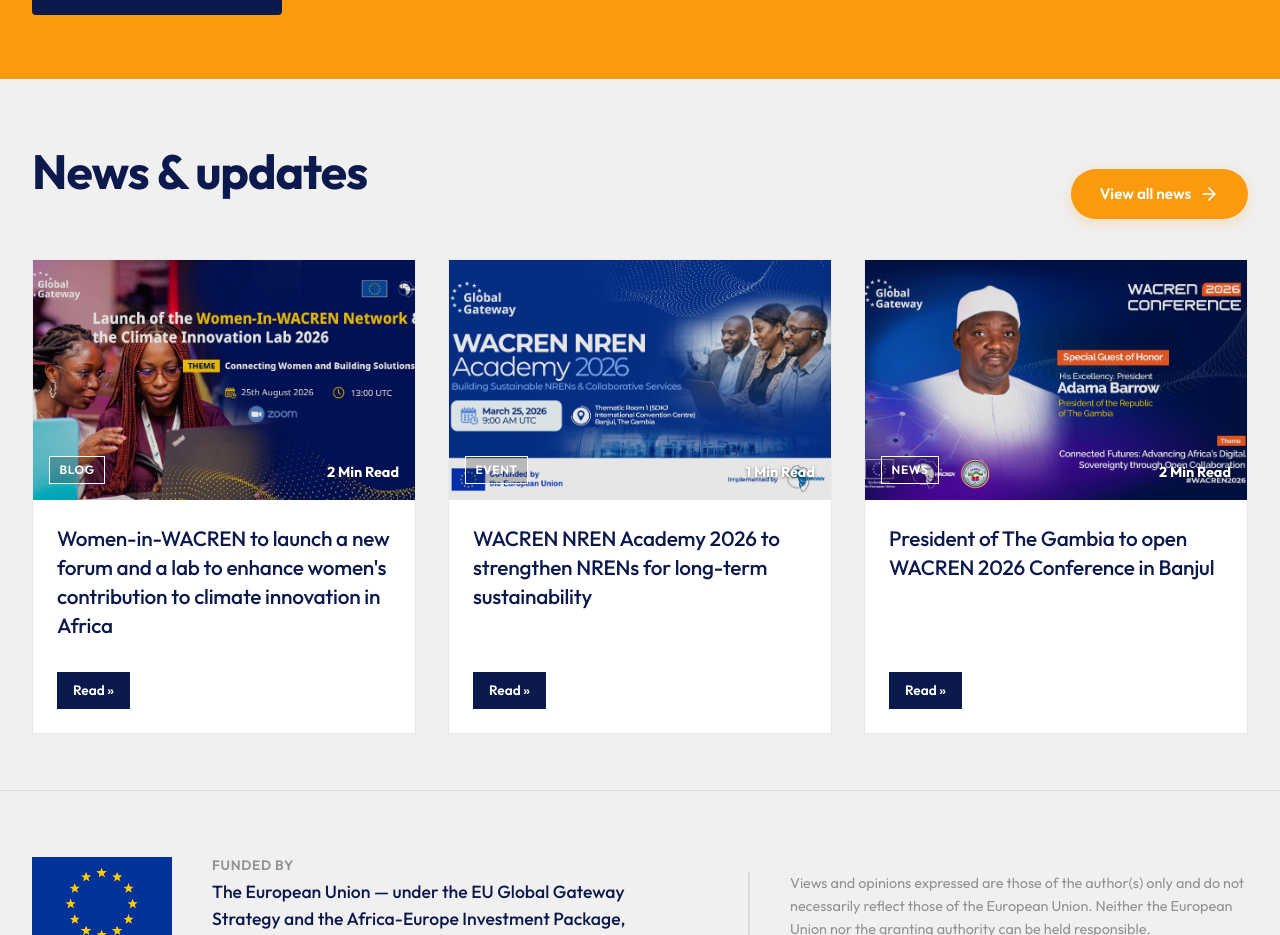
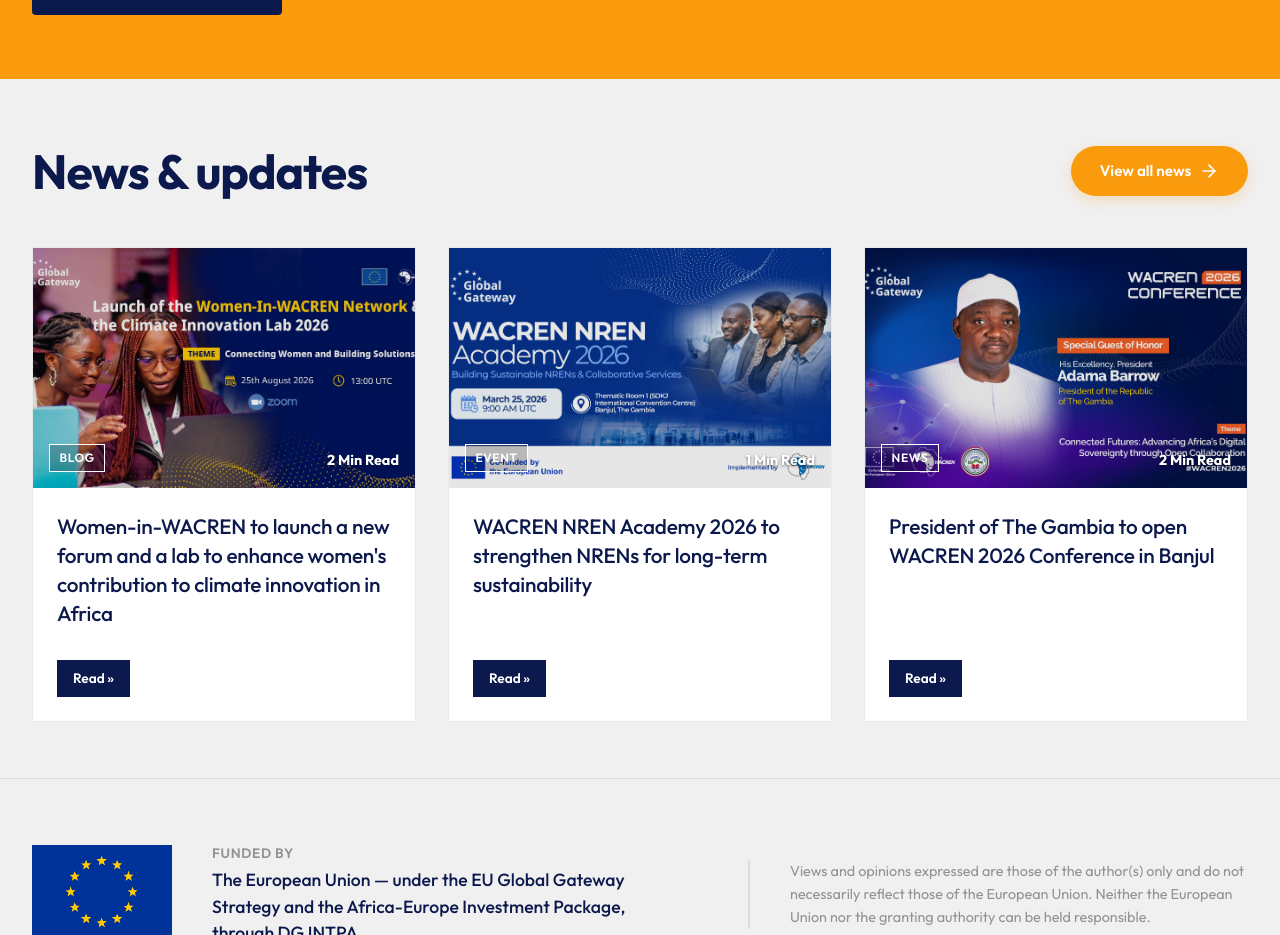
Before and after one commit to rizennews/africaconnect4, a Next.js app: page / in a window 1280 px wide. Shown: the part 2080-3015 px from the top of the page. Built offline with nearby package versions, Linux system fonts and the light colour scheme.

Commit message:
Fix vertical alignment of NewsSection header

```diff
--- a/src/components/NewsSection.module.css
+++ b/src/components/NewsSection.module.css
@@ -12,7 +12,7 @@
 .header {
   display: flex;
   justify-content: space-between;
-  align-items: flex-end;
+  align-items: center;
   margin-bottom: 2.5rem;
   gap: 2rem;
 }
@@ -25,7 +25,7 @@
   font-size: 3rem;
   font-weight: 700;
   color: var(--color-primary-dark, #0c194d);
-  margin-bottom: 0.75rem;
+  margin-bottom: 0;
   letter-spacing: -0.02em;
 }
 
```
